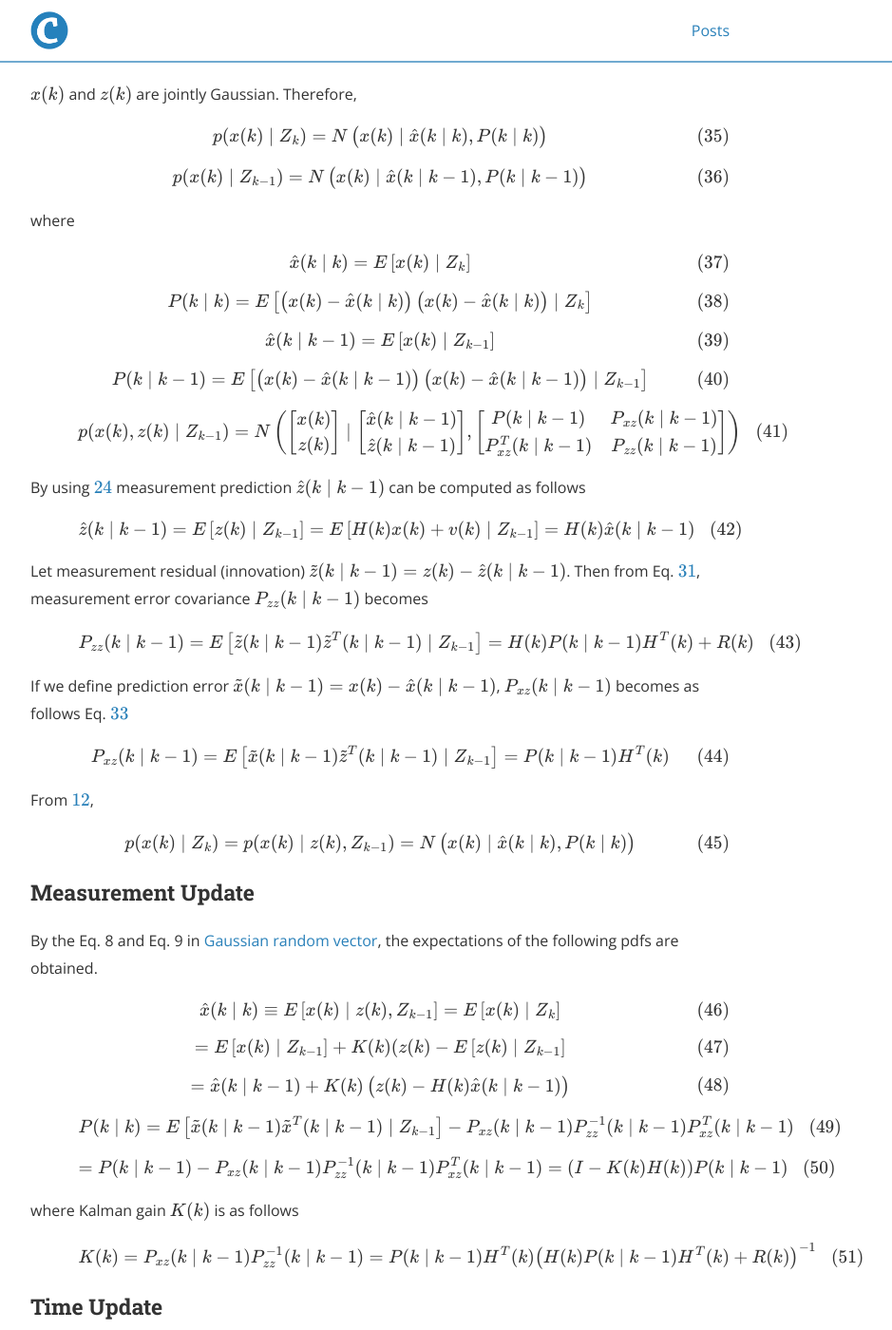
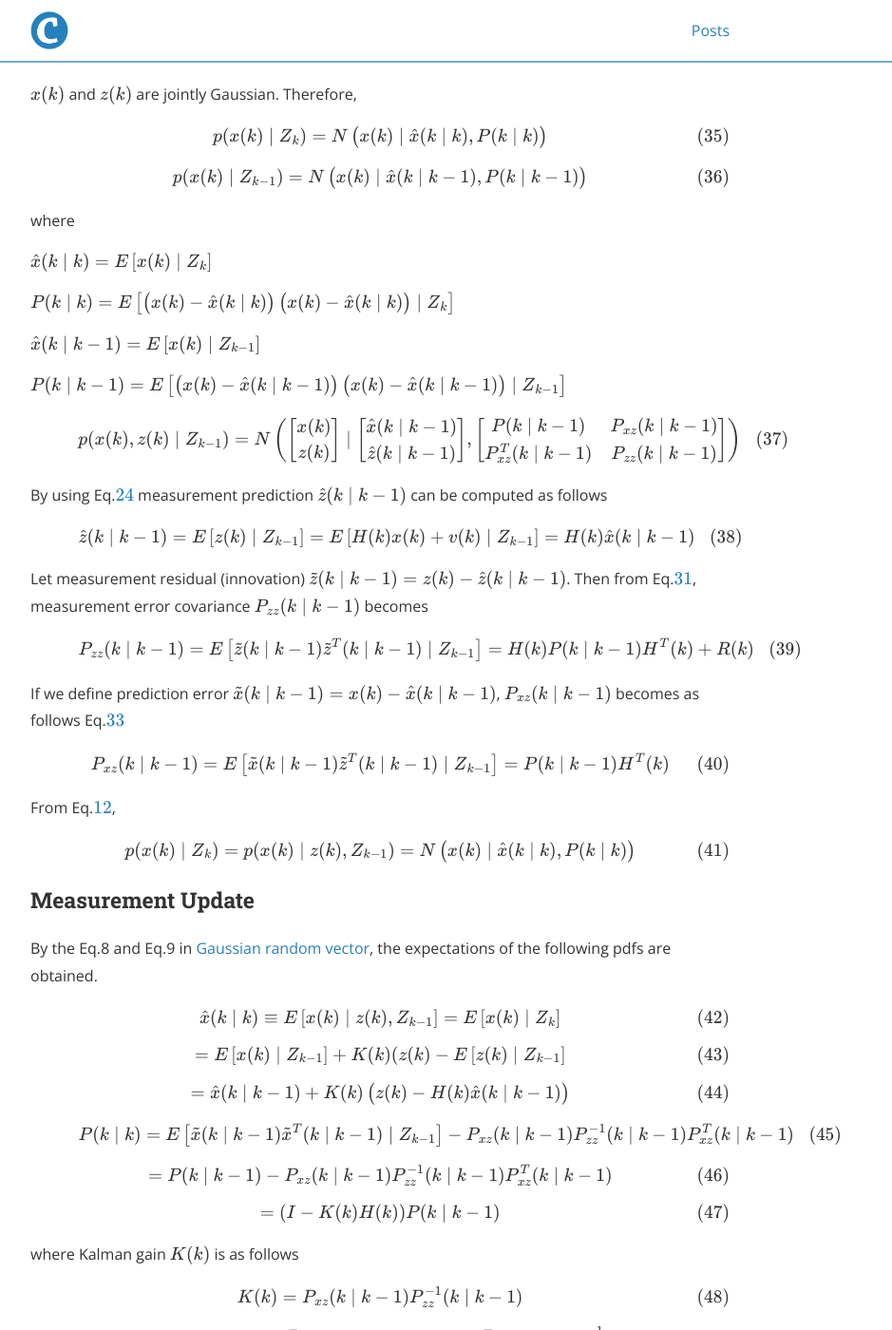
Before and after one commit to trip2eee/trip2eee.github.io, a Jekyll site: the page built from _posts/2022-07-21-Kalman-filter.md, in a window 1280 px wide and 1400 px high, scrolled down 3523 px. Shown: the whole window at 95% size, without its empty margins (240-1179 px from the left). Built offline with Jekyll 4.4.1, drawn with Linux system fonts in a browser that asks for light colours; nearby versions of some CDN libraries; formulas are drawn with MathJax 3; some of the changed text lies outside the part shown.

Commit message:
modify posts

```diff
--- a/_posts/2022-07-21-Kalman-filter.md
+++ b/_posts/2022-07-21-Kalman-filter.md
@@ -30,10 +30,10 @@ Markov assumption
 \begin{align} p(z(k) \mid x(k), Z_{k-1}, U_{k-1}) = p(z(k) \mid x(k)) \label{eq_meas_model} \end{align}
 
 
-$\ref{eq_system_model}$ is the pdf of state transition based on the previous state and the previous input. $\ref{eq_meas_model}$ is the pdf of measurements for the current state.
+Eq.$\ref{eq_system_model}$ is the pdf of state transition based on the previous state and the previous input. Eq.$\ref{eq_meas_model}$ is the pdf of measurements for the current state.
 
 
-Bayes filter estimates conditional probability $p(x(k) \mid Z_k, U_{k-1})$ using equation $\ref{eq_system_model}$ and $\ref{eq_meas_model}$.
+Bayes filter estimates conditional probability $p(x(k) \mid Z_k, U_{k-1})$ using Eq.$\ref{eq_system_model}$ and Eq.$\ref{eq_meas_model}$.
 
 \begin{align} p(x(k) \mid Z_k, U_{k-1}) = \frac{p(Z_k \mid x(k), U_{k-1}) p(x(k) \mid U_{k-1})}{p(Z_k \mid U_{k-1})} \end{align}
 
@@ -41,11 +41,11 @@ Bayes filter estimates conditional probability $p(x(k) \mid Z_k, U_{k-1})$ using
 
 \begin{align} =\frac{p(z(k) \mid Z_{k-1}, x(k), U_{k-1}) p(Z_{k-1} \mid x(k), U_{k-1}) p(x(k) \mid U_{k-1})}{p(z(k) \mid Z_{k-1}, U_{k-1}) p(Z_{k-1} \mid U_{k-1})} \label{eq_interim1} \end{align}
 
-$p(Z_{k-1} \mid x(k), U_{k-1})$ in $\ref{eq_interim1}$ can be computed as
+$p(Z_{k-1} \mid x(k), U_{k-1})$ in Eq.$\ref{eq_interim1}$ can be computed as
 
 \begin{align} p(Z_{k-1} \mid x(k), U_{k-1}) = \frac{ p(x(k) \mid Z_{k-1}, U_{k-1}) p(Z_{k-1} \mid U_{k-1}) } {p(x(k) \mid U_{k-1})} \label{eq_interim2} \end{align}
 
-If we replace $p(Z_{k-1} \mid x(k), U_{k-1})$ in $\ref{eq_interim1}$ with $\ref{eq_interim2}$,
+If we replace $p(Z_{k-1} \mid x(k), U_{k-1})$ in Eq.$\ref{eq_interim1}$ with Eq.$\ref{eq_interim2}$,
 
 \begin{align} p(x(k) \mid Z_k, U_{k-1}) = \frac{ p(z(k) \mid Z_{k-1}, x(k), U_{k-1}) p(x(k) \mid U_{k-1}) \cdot p(Z_{k-1} \mid x(k), U_{k-1})}{ p(z(k) \mid Z_{k-1}, U_{k-1}) p(Z_{k-1} \mid U_{k-1}) } \end{align}
 
@@ -54,11 +54,11 @@ If we replace $p(Z_{k-1} \mid x(k), U_{k-1})$ in $\ref{eq_interim1}$ with $\ref{
 
 \begin{align} = \frac{ p(z(k) \mid x(k), Z_{k-1}, U_{k-1}) \cdot p(x(k) \mid Z_{k-1}, U_{k-1}) }{ p(z(k) \mid Z_{k-1}, U_{k-1})} \label{eq_interim3} \end{align}
 
-By applying measurement model $\ref{eq_meas_model}$, $\ref{eq_interim3}$ becomes
+By applying measurement model Eq.$\ref{eq_meas_model}$, Eq.$\ref{eq_interim3}$ becomes
 
 \begin{align} p(x(k) \mid Z_k, U_{k-1}) = \frac{ p(z(k) \mid x(k)) p(x(k) \mid Z_{k-1}, U_{k-1}) } {p(z(k) \mid Z_{k-1}, U_{k-1})} \label{eq_interim4} \end{align}
 
-Description of pdfs in $\ref{eq_interim4}$ are as follows:
+Description of pdfs in Eq.$\ref{eq_interim4}$ are as follows:
 
 * $p(x(k) \mid Z_{k-1}, U_{k-1})$ a priori pdf because it's obtained before measuring $z(k)$.
 * $p(x(k) \mid Z_k, U_{k-1})$ : a posteriori pdf because it's obtained after measuring $z(k)$.
@@ -67,19 +67,19 @@ Description of pdfs in $\ref{eq_interim4}$ are as follows:
 
 \begin{align} p(x(k) \mid Z_{k-1}, U_{k-1}) = \int_{x(k)} {p(z(k) \mid x(k)) p(x(k) \mid Z_{k-1}, U_{k-1}) dx(k)} \label{eq_norm_func}\end{align}
 
-If we apply $\ref{eq_norm_func}$ to $\ref{eq_interim4}$,
+If we apply Eq.$\ref{eq_norm_func}$ to Eq.$\ref{eq_interim4}$,
 
 \begin{align} p(x(k) \mid Z_k, U_{k-1}) = \frac{ p(z(k) \mid x(k)) p(x(k) \mid Z_{k-1}, U_{k-1}) }{ \int_{x(k)} {p(z(k) \mid x(k)) p(x(k) \mid Z_{k-1}, U_{k-1}) dx(k)} } \label{eq_meas_update} \end{align}
 
-$\ref{eq_meas_update}$ is measurement update.
+Eq.$\ref{eq_meas_update}$ is measurement update.
 
-If we expand $p(x(k) \mid Z_{k-1}, U_{k-1})$ in $\ref{eq_meas_update}$,
+If we expand $p(x(k) \mid Z_{k-1}, U_{k-1})$ in Eq.$\ref{eq_meas_update}$,
 
 \begin{align} p(x(k) \mid Z_{k-1}, U_{k-1}) = \int_{x(k-1)} p(x(k) \mid x(k-1), Z_{k-1}, U_{k-1}) p(x(k-1) \mid Z_{k-1}, U_{k-1}) dx(k-1) \end{align}
 
 \begin{align} = \int_{x(k-1)} p(x(k) \mid x(k-1), u(k-1)) p(x(k-1) \mid Z_{k-1}, U_{k-2}) dx(k-1) \label{eq_time_update} \end{align}
 
-$\ref{eq_time_update}$ is time update (prediction).
+Eq.$\ref{eq_time_update}$ is time update (prediction).
 
 ## Kalman filter model
 
@@ -103,11 +103,11 @@ The mean value of measurement vector is compuated as
 
 \begin{align} = H(k) E\left[ x(k) \right] \label{eq_kf_meas} \end{align}
 
-Let state error $\tilde{x}(k) = x(k) - E\left[ x(k) \right] $. Then error propagation is obtained by Eq. $\ref{eq_kf_pred_model1}$, $\ref{eq_kf_meas_model1}$ and $\ref{eq_kf_pred_model2}$ as follows
+Let state error $\tilde{x}(k) = x(k) - E\left[ x(k) \right] $. Then error propagation is obtained by Eq.$\ref{eq_kf_pred_model1}$, Eq.$\ref{eq_kf_meas_model1}$ and Eq.$\ref{eq_kf_pred_model2}$ as follows
 
 \begin{align} \tilde{x}(k + 1) = F(x)\tilde{x}(k) + G_w(k)w(k) \label{ep_kf_error_prop}\end{align}
 
-From $\ref{ep_kf_error_prop}$ error covariance becomes
+From Eq.$\ref{ep_kf_error_prop}$ error covariance becomes
 
 \begin{align} P(k+1) = E\left[ \tilde{x}(k+1) \tilde{x}^T(k+1) \right] \end{align}
 
@@ -115,7 +115,7 @@ From $\ref{ep_kf_error_prop}$ error covariance becomes
 
 \begin{align} = F(k)P(k)F^T(k) + G_w(k)Q(k)G^T_w(k) \end{align}
 
-Let meazurement error $\tilde{z} = z(k) - E\left[ z(k) \right]$. Then from $\ref{eq_kf_meas_model1}$, $\ref{eq_kf_meas}$ the error covariance of measurement vector becoms
+Let meazurement error $\tilde{z} = z(k) - E\left[ z(k) \right]$. Then from Eq.$\ref{eq_kf_meas_model1}$, Eq.$\ref{eq_kf_meas}$ the error covariance of measurement vector becoms
 
 \begin{align} P_{zz}(k) = E\left[ \tilde{z}(k) \tilde{z}^T(k) \right] \end{align}
 
@@ -142,36 +142,36 @@ $x(k)$ and $z(k)$ are jointly Gaussian. Therefore,
 
 where
 
-\begin{align} \hat{x}(k \mid k) = E\left[x(k) \mid Z_k \right] \end{align}
+$\hat{x}(k \mid k) = E\left[x(k) \mid Z_k \right]$
 
-\begin{align} P(k \mid k) = E\left[\left(x(k) - \hat{x}(k \mid k)\right) \left(x(k) - \hat{x}(k \mid k)\right) \mid Z_k\right] \end{align}
+$P(k \mid k) = E\left[\left(x(k) - \hat{x}(k \mid k)\right) \left(x(k) - \hat{x}(k \mid k)\right) \mid Z_k\right]$
 
-\begin{align} \hat{x}(k \mid k-1) = E\left[x(k) \mid Z_{k-1} \right] \end{align}
+$\hat{x}(k \mid k-1) = E\left[x(k) \mid Z_{k-1} \right]$
 
-\begin{align} P(k \mid k-1) = E\left[\left(x(k) - \hat{x}(k \mid k-1)\right) \left(x(k) - \hat{x}(k \mid k-1)\right) \mid Z_{k-1}\right] \end{align}
+$P(k \mid k-1) = E\left[\left(x(k) - \hat{x}(k \mid k-1)\right) \left(x(k) - \hat{x}(k \mid k-1)\right) \mid Z_{k-1}\right]$
 
 
 \begin{align} p(x(k), z(k) \mid Z_{k-1}) = N\left( \begin{bmatrix}x(k) \\\\ z(k)\end{bmatrix} \mid \begin{bmatrix} \hat{x}(k \mid k-1) \\\\ \hat{z}(k \mid k-1)\end{bmatrix}, \begin{bmatrix} P(k \mid k-1) & P_{xz}(k \mid k-1) \\\\ P^T_{xz}(k \mid k-1) & P_{zz}(k \mid k-1) \end{bmatrix}  \right)\end{align}
 
-By using $\ref{eq_kf_meas}$ measurement prediction $\hat{z}(k \mid k-1)$ can be computed as follows
+By using Eq.$\ref{eq_kf_meas}$ measurement prediction $\hat{z}(k \mid k-1)$ can be computed as follows
 \begin{align} \hat{z}(k \mid k-1) = E\left[z(k) \mid Z_{k-1}\right] = E\left[H(k)x(k) + v(k) \mid Z_{k-1} \right] = H(k) \hat x(k \mid {k-1})\end{align}
 
-Let measurement residual (innovation) $\tilde{z}(k \mid k-1) = z(k) - \hat{z}(k \mid k-1)$. Then from Eq. $\ref{eq_kf_pzz}$, measurement error covariance $P_{zz}(k \mid k-1)$ becomes
+Let measurement residual (innovation) $\tilde{z}(k \mid k-1) = z(k) - \hat{z}(k \mid k-1)$. Then from Eq.$\ref{eq_kf_pzz}$, measurement error covariance $P_{zz}(k \mid k-1)$ becomes
 
 \begin{align} P_{zz}(k \mid k-1) = E\left[ \tilde{z}(k \mid k-1) \tilde{z}^T(k \mid k-1) \mid Z_{k-1} \right] = H(k)P(k \mid k-1)H^T(k) + R(k) \end{align}
 
-If we define prediction error $\tilde{x}(k \mid k - 1) = x(k) - \hat{x}(k \mid k - 1)$, $P_{xz}(k \mid k-1)$ becomes as follows Eq. $\ref{eq_kf_pxz}$
+If we define prediction error $\tilde{x}(k \mid k - 1) = x(k) - \hat{x}(k \mid k - 1)$, $P_{xz}(k \mid k-1)$ becomes as follows Eq.$\ref{eq_kf_pxz}$
 
 \begin{align} P_{xz}(k \mid k-1) = E\left[ \tilde{x}(k \mid k-1) \tilde{z}^T(k \mid k-1) \mid Z_{k-1} \right] = P(k \mid k-1)H^T(k) \end{align}
 
-From $\ref{eq_interim4}$,
+From Eq.$\ref{eq_interim4}$,
 
 \begin{align} p(x(k) \mid Z_k) = p(x(k) \mid z(k), Z_{k-1}) = N\left(x(k) \mid \hat{x}(k \mid k), P(k \mid k) \right) \end{align}
 
 
 ### Measurement Update
 
-By the Eq. 8 and Eq. 9 in [Gaussian random vector](Gaussian-random-vector.html), the expectations of the following pdfs are obtained.
+By the Eq.8 and Eq.9 in [Gaussian random vector](Gaussian-random-vector.html), the expectations of the following pdfs are obtained.
 
 \begin{align} \hat{x}(k \mid k) \equiv E\left[ x(k) \mid z(k), Z_{k-1}\right] = E\left[ x(k) \mid Z_k \right] \end{align}
 
@@ -181,12 +181,14 @@ By the Eq. 8 and Eq. 9 in [Gaussian random vector](Gaussian-random-vector.html),
 
 \begin{align} P(k \mid k) = E\left[ \tilde{x}(k \mid k-1) \tilde{x}^T(k \mid k-1) \mid Z_{k-1} \right] - P_{xz}(k \mid k-1) P_{zz}^{-1} (k \mid k-1)P^T_{xz}(k \mid k-1)\end{align}
 
-\begin{align} = P(k \mid k-1) - P_{xz}(k \mid k-1) P_{zz}^{-1} (k \mid k-1) P_{xz}^T(k \mid k-1) = \left(I - K(k)H(k)\right)P(k \mid k-1) \end{align}
+\begin{align} = P(k \mid k-1) - P_{xz}(k \mid k-1) P_{zz}^{-1} (k \mid k-1) P_{xz}^T(k \mid k-1) \end{align}
+\begin{align} = \left(I - K(k)H(k)\right)P(k \mid k-1) \end{align}
 
 
 where Kalman gain $K(k)$ is as follows
 
-\begin{align} K(k) = P_{xz}(k \mid k - 1) P^{-1}_{zz}(k \mid k-1) = P(k \mid k-1)H^T(k) \left( H(k)P(k \mid k-1)H^T(k) + R(k)\right)^{-1} \end{align}
+\begin{align} K(k) = P_{xz}(k \mid k - 1) P^{-1}_{zz}(k \mid k-1) \end{align}
+\begin{align} = P(k \mid k-1)H^T(k) \left( H(k)P(k \mid k-1)H^T(k) + R(k)\right)^{-1} \end{align}
 
 ### Time Update
 \begin{align} p(x(k+1) \mid Z_k) = N(x(k+1) \mid \hat{x}(k+1 \mid k), P(k+1 \mid k)) \end{align}
```
Also changed, not shown: _posts/2022-07-21-Gaussian-random-vector.md (+2 -2 lines).
